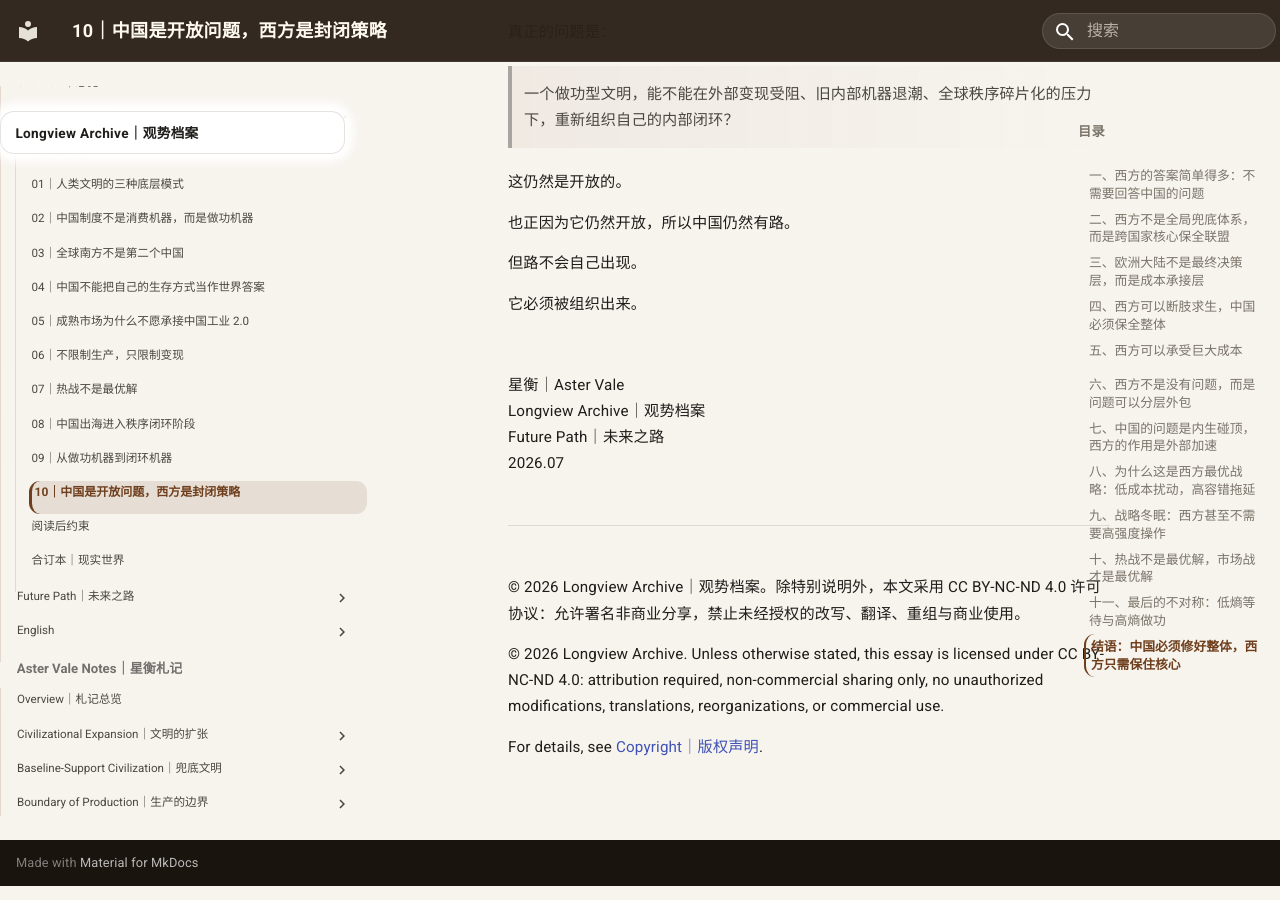
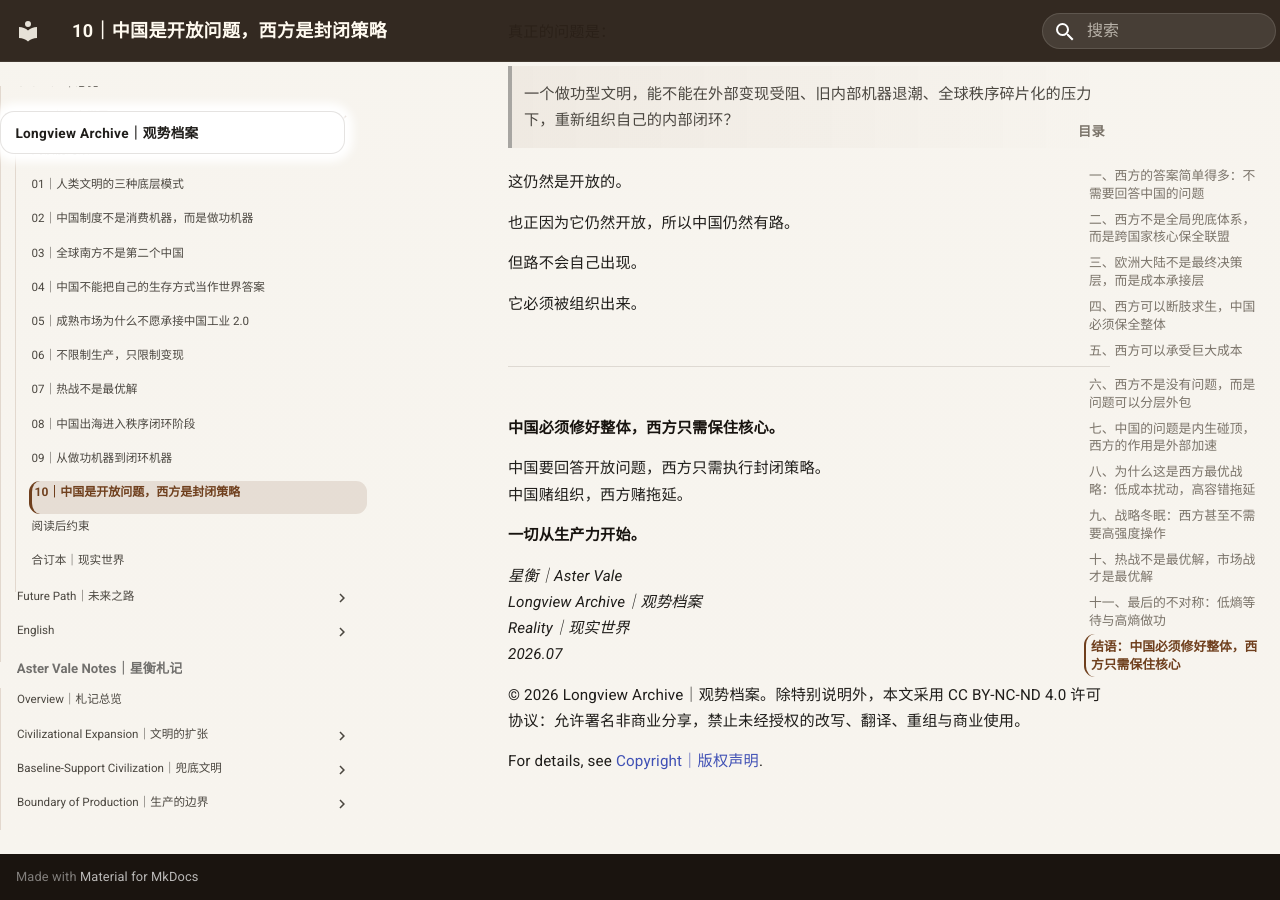
Before and after one commit to guanshi1688/longview-archive, an MkDocs documentation site: the page built from docs/essays/reality/10.md, in a window 1280 px wide and 900 px high, scrolled down 18201 px. Built offline with MkDocs 1.6.1 and Material for MkDocs 9.7.7, drawn with Linux system fonts in a browser that asks for light colours.

Commit message:
Update 10.md

```diff
--- a/docs/essays/reality/10.md
+++ b/docs/essays/reality/10.md
@@ -808,17 +808,20 @@
 
 它必须被组织出来。
 
-<br>
+---
 
-星衡｜Aster Vale<br>
-Longview Archive｜观势档案<br>
-Future Path｜未来之路<br>
-2026.07
+**中国必须修好整体，西方只需保住核心。**
 
----
+中国要回答开放问题，西方只需执行封闭策略。
+中国赌组织，西方赌拖延。
+
+**一切从生产力开始。**
+
+*星衡｜Aster Vale*
+*Longview Archive｜观势档案*
+*Reality｜现实世界*
+*2026.07*
 
 © 2026 Longview Archive｜观势档案。除特别说明外，本文采用 CC BY-NC-ND 4.0 许可协议：允许署名非商业分享，禁止未经授权的改写、翻译、重组与商业使用。
 
-© 2026 Longview Archive. Unless otherwise stated, this essay is licensed under CC BY-NC-ND 4.0: attribution required, non-commercial sharing only, no unauthorized modifications, translations, reorganizations, or commercial use.
-
 For details, see [Copyright｜版权声明](/copyright/).
```
